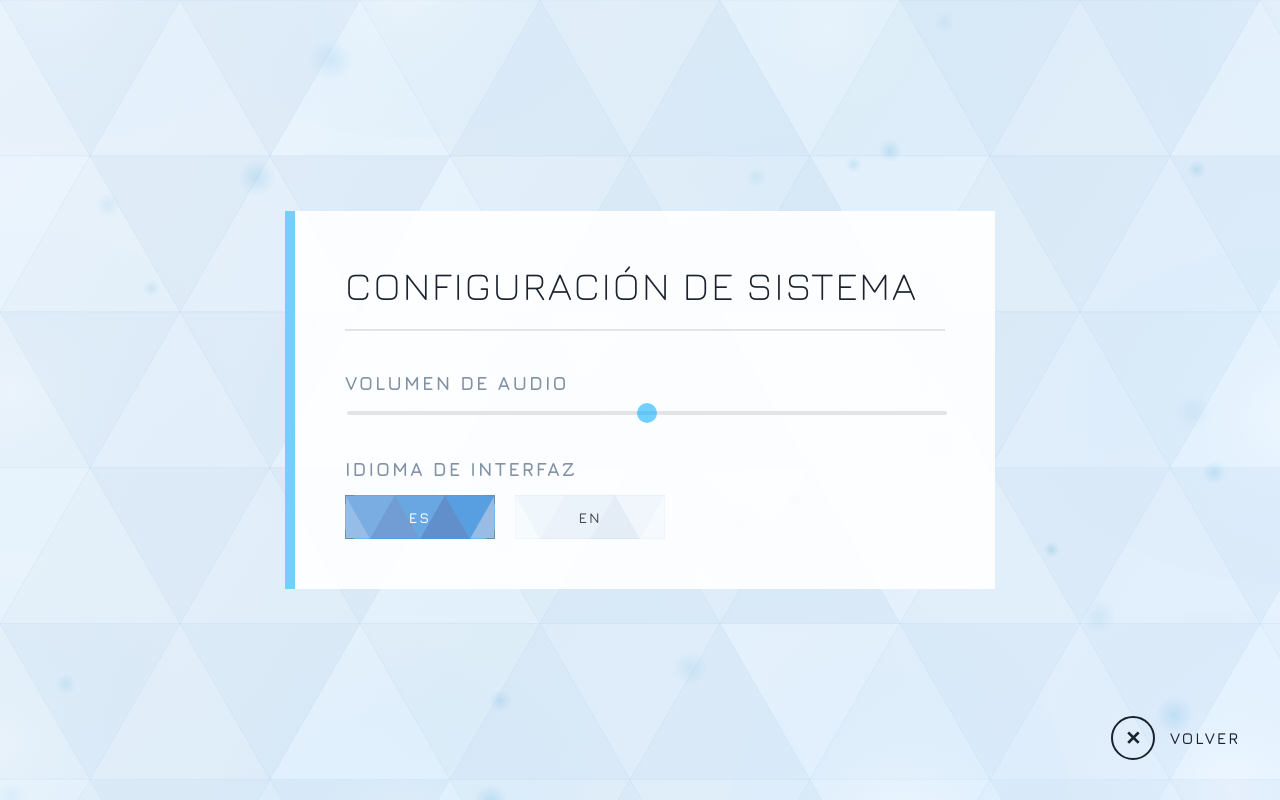
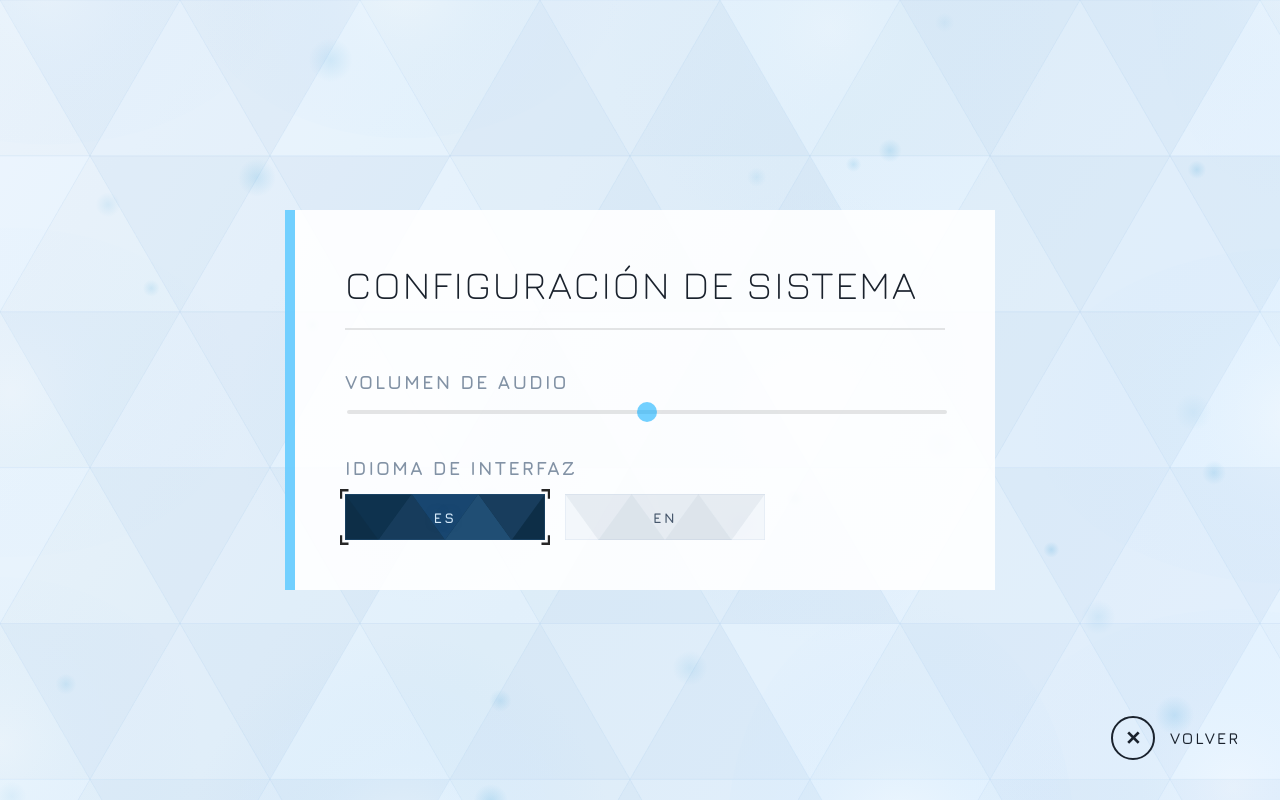
Before and after one commit to alemanuel18/Portfolio, a React (Vite) app: page /options in a window 1280 px wide. Built offline with nearby package versions, Linux system fonts and the light colour scheme.

Commit message:
estilo de los botones

```diff
--- a/src/components/CyberButton/CyberButton.css
+++ b/src/components/CyberButton/CyberButton.css
@@ -5,45 +5,38 @@
   cursor: pointer;
   outline: none;
   padding: 0;
-  width: 150px;
-  height: 44px;
+  width: 200px;
+  height: 46px;
   display: inline-flex;
   align-items: center;
   justify-content: center;
+  transition: filter 0.2s ease;
 }
 
+.cyber-button:hover {
+  filter: brightness(1.06);
+}
+
+/* SVG de fondo (triángulos) */
 .cyber-button__svg {
   position: absolute;
   top: 0;
   left: 0;
   width: 100%;
   height: 100%;
-  overflow: hidden;
+  transition: opacity 0.2s ease;
 }
 
+/* Corchetes: ocultos por defecto, visibles solo en hover/activo */
 .cyber-button__brackets {
   position: absolute;
-  top: 0;
-  left: 0;
-  width: 100%;
-  height: 100%;
+  top: -5px;
+  left: -5px;
+  width: calc(100% + 10px);
+  height: calc(100% + 10px);
   pointer-events: none;
   opacity: 0;
   transition: opacity 0.2s ease;
-}
-
-.cyber-button__label {
-  position: relative;
-  z-index: 3;
-  font-family: var(--font-cyber);
-  font-size: 0.9rem;
-  font-weight: 600;
-  letter-spacing: 2px;
-  text-transform: uppercase;
-  color: rgba(0, 0, 0, 0.7);
-  pointer-events: none;
-  transition: color 0.2s ease;
-  white-space: nowrap;
 }
 
 .cyber-button--active .cyber-button__brackets,
@@ -51,7 +44,25 @@
   opacity: 1;
 }
 
+/* Texto */
+.cyber-button__label {
+  position: relative;
+  z-index: 3;
+  font-family: var(--font-cyber);
+  font-size: 0.88rem;
+  font-weight: 700;
+  letter-spacing: 2.5px;
+  text-transform: uppercase;
+  /* Inactivo: texto oscuro para leer sobre fondo casi transparente */
+  color: rgba(30, 50, 75, 0.80);
+  pointer-events: none;
+  white-space: nowrap;
+  transition: color 0.2s ease, text-shadow 0.2s ease;
+}
+
+/* Activo: texto claro sobre fondo azul oscuro */
 .cyber-button--active .cyber-button__label,
 .cyber-button:hover .cyber-button__label {
-  color: #ffffff;
+  color: rgba(220, 240, 255, 0.97);
+  text-shadow: 0 0 8px rgba(36, 84, 124, 0.6);
 }
--- a/src/components/CyberButton/CyberButton.jsx
+++ b/src/components/CyberButton/CyberButton.jsx
@@ -3,67 +3,57 @@ import { useState } from 'react';
 import { useCyberSound } from '../../hooks/useCyberSound';
 import './CyberButton.css';
 
-const BTN_W = 150;
-const BTN_H = 44;
+const BTN_W = 200;
+const BTN_H = 46;
 const COLS = 5;
-const ROWS = 1;
 
-/*
-  Vértices compartidos: para cada fila generamos COLS+2 puntos que alternan
-  entre y0 (borde superior) e y1 (borde inferior), formando un zigzag.
+// Paleta azul Detroit proporcionada por el usuario
+const BLUES = ['#0f334f', '#193f5f', '#194872', '#24547c', '#1a4060', '#0d2e47'];
 
-  Índice par   → punto en y0 (arriba)
-  Índice impar → punto en y1 (abajo)
+function hexToRgb(hex) {
+    const r = parseInt(hex.slice(1, 3), 16);
+    const g = parseInt(hex.slice(3, 5), 16);
+    const b = parseInt(hex.slice(5, 7), 16);
+    return `${r},${g},${b}`;
+}
 
-  Cada triángulo c usa los vértices [c], [c+1], [c+2].
-  Como los vértices son compartidos, no hay ningún gap entre triángulos.
-
-  Triángulo par  (▲): pico arriba  → colorUp
-  Triángulo impar (▽): pico abajo  → colorDown (tono más oscuro)
-*/
-function buildTriangles(hover) {
-    const tris = [];
-    const ch = BTN_H / ROWS;
-    const colorUp = hover ? '0,120,220' : '90,140,200';
-    const colorDown = hover ? '0,65,160' : '50,100,170';
-
-    for (let r = 0; r < ROWS; r++) {
-        const y0 = r * ch;
-        const y1 = y0 + ch;
-
+function TrianglePattern({ hover }) {
+    // Vértices en zigzag, cubriendo todo el ancho
     const verts = [];
     for (let i = 0; i <= COLS + 1; i++) {
         verts.push({
             x: (i / (COLS + 1)) * BTN_W,
-                y: i % 2 === 0 ? y0 : y1,
+            y: i % 2 === 0 ? 0 : BTN_H,
         });
     }
 
+    const tris = [];
     for (let c = 0; c < COLS; c++) {
-            const isUp = c % 2 === 0;
-            const color = isUp ? colorUp : colorDown;
-            const idx = r * COLS + c;
-            const op = hover
-                ? 0.20 + (idx % 5) * 0.055
-                : 0.035 + (idx % 4) * 0.018;
+        let fillColor;
+        let fillOpacity;
 
-            const a = verts[c];
-            const b = verts[c + 1];
-            const d = verts[c + 2];
+        if (hover) {
+            // Activo: azules ricos y variados del Detroit palette
+            const blue = BLUES[c % BLUES.length];
+            fillColor = hexToRgb(blue);
+            fillOpacity = 0.85 + (c % 3) * 0.05; // 0.85 – 0.95, casi sólido
+        } else {
+            // Inactivo: casi transparente, solo se intuye el patrón
+            // Alternamos entre un gris muy tenue y algo ligeramente más oscuro
+            const isEven = c % 2 === 0;
+            fillColor = isEven ? '80,110,140' : '60,90,120';
+            fillOpacity = isEven ? 0.08 : 0.12; // Muy bajo → casi invisible
+        }
 
         tris.push(
             <polygon
-                    key={`t-${r}-${c}`}
-                    points={`${a.x},${a.y} ${b.x},${b.y} ${d.x},${d.y}`}
-                    fill={`rgba(${color},${op.toFixed(3)})`}
+                key={`t-${c}`}
+                points={`${verts[c].x},${verts[c].y} ${verts[c + 1].x},${verts[c + 1].y} ${verts[c + 2].x},${verts[c + 2].y}`}
+                fill={`rgba(${fillColor},${fillOpacity})`}
             />
         );
     }
-    }
-    return tris;
-}
 
-function TrianglePattern({ hover }) {
     return (
         <svg
             className="cyber-button__svg"
@@ -71,25 +61,32 @@ function TrianglePattern({ hover }) {
             xmlns="http://www.w3.org/2000/svg"
             preserveAspectRatio="none"
         >
+            {/* Fondo: casi invisible inactivo, oscuro activo */}
             <rect
                 width={BTN_W}
                 height={BTN_H}
-                fill={hover ? 'var(--cyber-primary-glow)' : 'rgba(170,205,235,0.07)'}
+                fill={hover ? '#0d2e47' : 'rgba(100,140,180,0.06)'}
             />
-            {buildTriangles(hover)}
+            {/* Triángulos */}
+            {tris}
+            {/* Borde perimetral */}
             <rect
                 width={BTN_W}
                 height={BTN_H}
                 fill="none"
-                stroke={hover ? 'var(--cyber-primary)' : 'rgba(130,175,220,0.18)'}
-                strokeWidth="0.8"
+                stroke={hover ? 'rgba(36,84,124,0.9)' : 'rgba(80,130,175,0.15)'}
+                strokeWidth="1"
             />
         </svg>
     );
 }
 
+/**
+ * Corchetes negros en las cuatro esquinas.
+ * Solo visibles en hover/activo.
+ */
 function Brackets() {
-    const s = 9;
+    const s = 7;
     return (
         <svg
             className="cyber-button__brackets"
@@ -97,11 +94,15 @@ function Brackets() {
             xmlns="http://www.w3.org/2000/svg"
             preserveAspectRatio="none"
         >
-            <g fill="none" stroke="rgba(106, 142, 150, 0.95)" strokeWidth="1.8">
-                <polyline points={`${s},0 0,0 0,${s}`} />
-                <polyline points={`${BTN_W - s},0 ${BTN_W},0 ${BTN_W},${s}`} />
-                <polyline points={`0,${BTN_H - s} 0,${BTN_H} ${s},${BTN_H}`} />
-                <polyline points={`${BTN_W},${BTN_H - s} ${BTN_W},${BTN_H} ${BTN_W - s},${BTN_H}`} />
+            <g fill="none" stroke="rgba(0,0,0,0.85)" strokeWidth="2.2" strokeLinecap="square">
+                {/* ↖ */}
+                <polyline points={`${s},1 1,1 1,${s}`} />
+                {/* ↗ */}
+                <polyline points={`${BTN_W - s},1 ${BTN_W - 1},1 ${BTN_W - 1},${s}`} />
+                {/* ↙ */}
+                <polyline points={`1,${BTN_H - s} 1,${BTN_H - 1} ${s},${BTN_H - 1}`} />
+                {/* ↘ */}
+                <polyline points={`${BTN_W - 1},${BTN_H - s} ${BTN_W - 1},${BTN_H - 1} ${BTN_W - s},${BTN_H - 1}`} />
             </g>
         </svg>
     );
@@ -124,6 +125,7 @@ export default function CyberButton({ children, onClick, active = false }) {
             onMouseLeave={() => setHovered(false)}
             onClick={handleClick}
             whileTap={{ scale: 0.96 }}
+            transition={{ duration: 0.15 }}
         >
             <TrianglePattern hover={isActive} />
             <Brackets />
--- a/src/components/CyberTimeline/CyberTimeline.jsx
+++ b/src/components/CyberTimeline/CyberTimeline.jsx
@@ -3,7 +3,6 @@ import { useCyberSound } from '../../hooks/useCyberSound';
 import './CyberTimeline.css';
 
 /**
- * Componente reutilizable para la línea de tiempo estilo "Chapters".
  *
  * @param {Object[]} items - Arreglo de objetos de datos.
  * @param {Function} renderCard - Función que recibe (item, index) y devuelve el contenido de la tarjeta.
@@ -13,7 +12,6 @@ export default function CyberTimeline({ items, renderCard }) {
 
     return (
         <div className="cyber-timeline-container">
-            {/* Línea central de conexión SVG */}
             <svg className="timeline-svg" preserveAspectRatio="none">
                 <line
                     x1="0" y1="50%"
```
Lines whose indentation alone changed are shown as unchanged.
